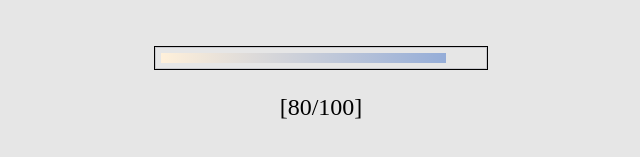
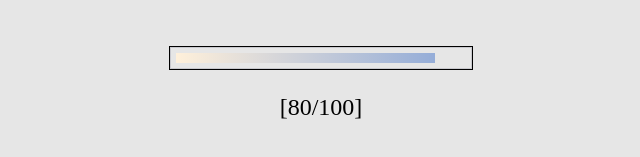
Before and after one commit to syntaxshawty/ESPsite, a plain HTML site: page index.html in a window 1280 px wide. Shown: the part 425-582 px from the top of the page, 319-959 px from the left. Drawn offline with nearby package versions, Linux system fonts and the light colour scheme; a web font is replaced by a local one.

Commit message:
fixes SE loading bar width

```diff
--- a/loading.css
+++ b/loading.css
@@ -39,7 +39,7 @@ p {
   display: flex;
   height: 10px;
   width: 100%;
-  max-width: 320px;
+  max-width: 290px;
   box-shadow: inset 0px 0px 0px 1px #c8c8cd;
   overflow: hidden;
 }
```
